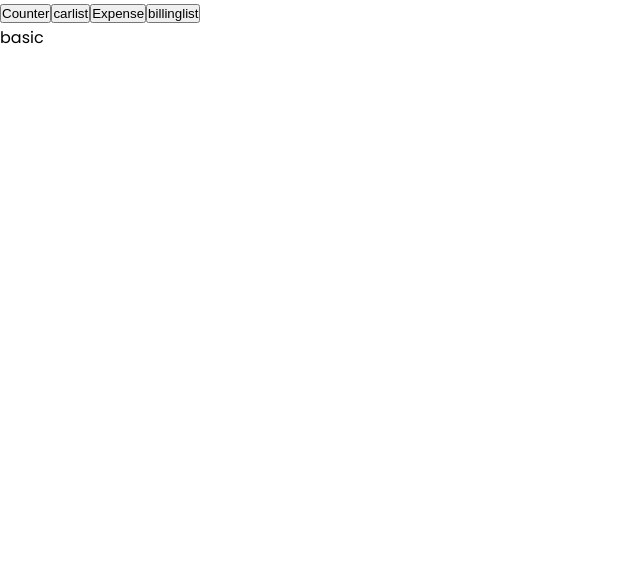
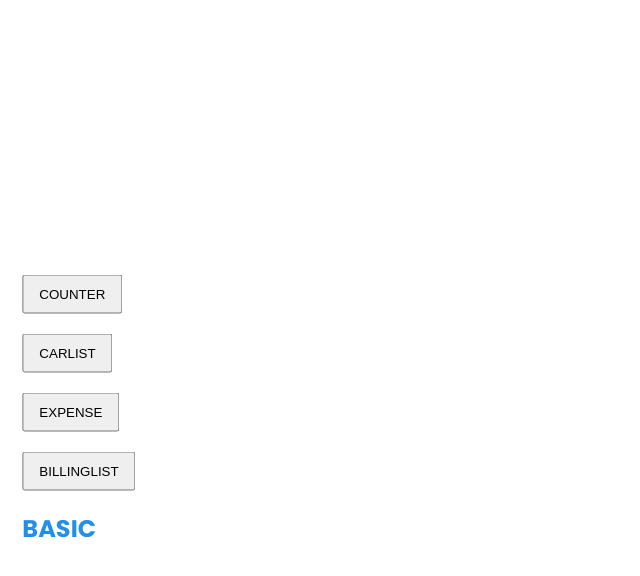
Before and after one commit to Amitchaudharii/React-class, a React (Create React App) app: page / in a window 1280 px wide. Shown: the top 576 px of the page, without its empty margins (0-640 px from the left). Built offline with nearby package versions, Linux system fonts and the light colour scheme.

Commit message:
some modification & bug fix

```diff
--- a/src/App.css
+++ b/src/App.css
@@ -46,3 +46,44 @@ li span {
         transform: rotate(360deg);
     }
 }
+
+.main-container {
+    display: flex;
+    justify-content: center;
+    align-items: center;
+}
+
+.box {
+    display: flex;
+    flex-direction: column;
+    justify-content: center;
+    width: 50%;
+    background-color: #fff;
+    border-radius: 20px;
+    padding: 20px 50px;
+    margin: 50px 0;
+    box-shadow: 0px 0px 10px 0px rgba(0, 0, 0, 0.5);
+}
+
+.components-btns {
+    position: fixed;
+    top: 50%;
+    left: 5%;
+    transform: translate(-50%, -50%);
+}
+
+.components-btns button {
+    display: flex;
+    justify-content: center;
+    align-items: center;
+    text-transform: uppercase;
+    padding: 10px 15px;
+    margin: 20px 0 20px 30px;
+    cursor: pointer;
+}
+
+.components-btns h2 {
+    text-transform: uppercase;
+    margin: 0 0 0 30px;
+    color: #238FEB;
+}
--- a/src/App.js
+++ b/src/App.js
@@ -11,6 +11,7 @@ function App() {
   const [selected, setSelected] = useState("basic");
   return (
     <>
+      <div className="components-btns">
         <button
           className={selected === "counter" ? "selected-btn" : ""}
           onClick={(e) => setSelected("counter")}
@@ -38,8 +39,10 @@ function App() {
         >
           billinglist
         </button>
+        <h2>{selected}</h2>
+      </div>
 
-      <p>{selected}</p>
+
       {selected === "counter" && <Counter />}
       {selected === "carlist" && <CarList />}
       {selected === "expense" && <ExpensesTracker />}
--- a/src/CarList.css
+++ b/src/CarList.css
@@ -6,15 +6,6 @@
 
 body {
     font-family: 'Poppins', sans-serif;
-}
-
-.main-container {
-    width: 50%;
-    background-color: #fff;
-    border-radius: 20px;
-    padding: 20px 50px;
-    margin: 50px 0;
-    box-shadow: 0px 0px 10px 0px rgba(0, 0, 0, 0.5);
 }
 
 .form {
@@ -31,6 +22,11 @@ body {
     margin: 5px 0;
     padding: 0 5px;
     height: 35px;
+}
+
+.add-btn {
+    display: flex;
+    justify-content: center;
 }
 
 .add-btn button {
@@ -65,7 +61,7 @@ body {
     justify-content: space-between;
     align-items: center;
     margin: 10px 0;
-    padding: 10px 0;
+    padding: 10px 10px;
     background-color: #DDDFE1;
     border-radius: 10px;
 }
--- a/src/CarList.js
+++ b/src/CarList.js
@@ -8,8 +8,7 @@ import { ToastContainer, toast } from "react-toastify";
 import "react-toastify/dist/ReactToastify.css";
 import Modal from "react-modal";
 
-Modal.setAppElement("#root") //for console error "app element is not defined"
-
+Modal.setAppElement("#root"); //for console error "app element is not defined"
 
 function CarList() {
   // console.log(name, location, "ccheck props");
@@ -38,7 +37,8 @@ function CarList() {
         ...products,
         { id: Date(), name: productName, price: pricep },
       ]);
-      localStorage.setItem( //Data update on locall storage
+      localStorage.setItem(
+        //Data update on locall storage
         "products",
         JSON.stringify([
           ...products,
@@ -58,10 +58,10 @@ function CarList() {
             };
           }
           return p;
-
         })
       );
-      localStorage.setItem( //New data update on locall storage
+      localStorage.setItem(
+        //New data update on locall storage
         "products",
         JSON.stringify(
           products.map((p) => {
@@ -82,9 +82,11 @@ function CarList() {
     setProductName("");
     productp(0);
   };
-  const handelRemoveProduct = (id) => { // for catlist remove
+  const handelRemoveProduct = (id) => {
+    // for catlist remove
     setproducts(products.filter((p) => p.id !== id));
-    localStorage.setItem( // deleted data update on locall storage
+    localStorage.setItem(
+      // deleted data update on locall storage
       "products",
       JSON.stringify(products.filter((p) => p.id))
     );
@@ -135,6 +137,7 @@ function CarList() {
 
   return (
     <div className="main-container">
+      <div className="box">
       <h1>Cars</h1>
       <div className="form">
         <div className="input">
@@ -210,11 +213,17 @@ function CarList() {
                 <div className="modal">
                   <h3>Do you want delete</h3>
                   <div className="modal-btns">
-                  <button className="modal-btn01" onClick={(e) => handelRemoveProduct(selectedProduct.id)}>
-                    <MdDownloadDone/>
+                    <button
+                      className="modal-btn01"
+                      onClick={(e) => handelRemoveProduct(selectedProduct.id)}
+                    >
+                      <MdDownloadDone />
                     </button>
-                  <button className="modal-btn02" onClick={(e) => setOpenModel(false)}>
-                    <ImCancelCircle/>
+                    <button
+                      className="modal-btn02"
+                      onClick={(e) => setOpenModel(false)}
+                    >
+                      <ImCancelCircle />
                     </button>
                   </div>
                 </div>
@@ -224,6 +233,7 @@ function CarList() {
         ))}
       </div>
     </div>
+    </div>
   );
 }
 
--- a/src/Counter.css
+++ b/src/Counter.css
@@ -9,3 +9,8 @@
 button span {
     font-size: 28px;
 }
+
+.value {
+    display: flex;
+    justify-content: center;
+}
--- a/src/Counter.js
+++ b/src/Counter.js
@@ -6,14 +6,16 @@ const Counter = ({ initialValue }) => {
   // const [value, setValue] = useState(initialValue);
   const [value, setValue] = useState(initialValue || 0);
   return (
-    <div className="counter-container">
+    <div className="main-container">
+      <div className="box">
       <button onClick={(e) => setValue(value + 1)}>
         <span>+</span>
       </button>
-      <h1>{value}</h1>
+      <h1 className="value">{value}</h1>
       <button onClick={(e) => setValue(value ? value - 1 : value)}>
         <span>-</span>
       </button>
+      </div>
     </div>
   );
 };
--- a/src/ExpensesItem.js
+++ b/src/ExpensesItem.js
@@ -3,7 +3,7 @@ import moment from "moment";
 import "./Expense.css";
 import { RiDeleteBin2Fill } from "react-icons/ri";
 import { FiEdit } from "react-icons/fi";
-import Tooltip from "react-tooltip";
+import tooltip from "react-tooltip";
 
 const ExpensesItem = ({ expense, onEdit, onRemove }) => {
   return (
@@ -22,11 +22,11 @@ const ExpensesItem = ({ expense, onEdit, onRemove }) => {
         </ul>
       </div>
       <div className="button">
-        <Tooltip title="Edit">
+        <tooltip title="Edit">
           <button className="btn01" onClick={onEdit}>
             <FiEdit />
           </button>
-        </Tooltip>
+        </tooltip>
         <tooltip title="Delete">
           <button className="btn02" onClick={onRemove}>
             <RiDeleteBin2Fill />
--- a/src/ExpensesTracker.js
+++ b/src/ExpensesTracker.js
@@ -4,7 +4,6 @@ import { useEffect, useState, useRef } from "react";
 import ExpensesItem from "./ExpensesItem";
 import { ToastContainer, toast } from "react-toastify";
 import "react-toastify/dist/ReactToastify.css";
-
 
 function ExpensesTracker() {
   const [productName, setProductName] = useState("");
@@ -32,7 +31,7 @@ function ExpensesTracker() {
         ...products,
         { id: Date(), name: productName, price: productPrice },
       ]);
-      toast( "name " + productName + ": price " + productPrice + " Added");
+      toast("name " + productName + ": price " + productPrice + " Added");
     } else {
       // editState == true means button should update/save
       setProducts(
@@ -54,33 +53,37 @@ function ExpensesTracker() {
     setProductPrice(0);
   };
 
-  const handleRemoveProduct = (id) =>{ //for expense remove
+  const handleRemoveProduct = (id) => {
+    //for expense remove
     setProducts(products.filter((p) => p.id !== id));
     toast("Product Removed"); //popup toast
   };
 
-
-  const handleEditProduct = (product) => { // for expense edit
+  const handleEditProduct = (product) => {
+    // for expense edit
     setEditState(true);
     setSelectedProduct(product);
     setProductName(product.name);
     setProductPrice(product.price);
     nameInputRef?.current.focus();
-    toast("Added for edit")
+    toast("Added for edit");
   };
 
-  const handleCancelUpdateProduct = (e) => { //for update cancel
+  const handleCancelUpdateProduct = (e) => {
+    //for update cancel
     setEditState(false);
-    toast("Update Cancel")
+    toast("Update Cancel");
   };
 
-  const handlePressAtNameInput = (e) => { // focus in priceinput form
+  const handlePressAtNameInput = (e) => {
+    // focus in priceinput form
     if (e.code === "Enter") {
       priceInputRef?.current.focus();
     }
   };
 
-  const handlePressAtPriceInput = (e) => { //focus in nameinput form
+  const handlePressAtPriceInput = (e) => {
+    //focus in nameinput form
     if (e.code === "Enter") {
       handleAddUpdateProduct(); // for add expenses
       nameInputRef?.current.focus();
@@ -89,6 +92,7 @@ function ExpensesTracker() {
 
   return (
     <div className="main-container">
+      <div className="box">
         <h1>Expenses</h1>
         <div className="form">
           <div className="input">
@@ -151,9 +155,9 @@ function ExpensesTracker() {
           <div className="total">
             <span>Total</span>
             <span>{products.reduce((a, v) => a + +v.price, 0)}</span>
-
           </div>
         </ul>
+      </div>
     </div>
   );
 }
```
Lines whose indentation alone changed are shown as unchanged.
